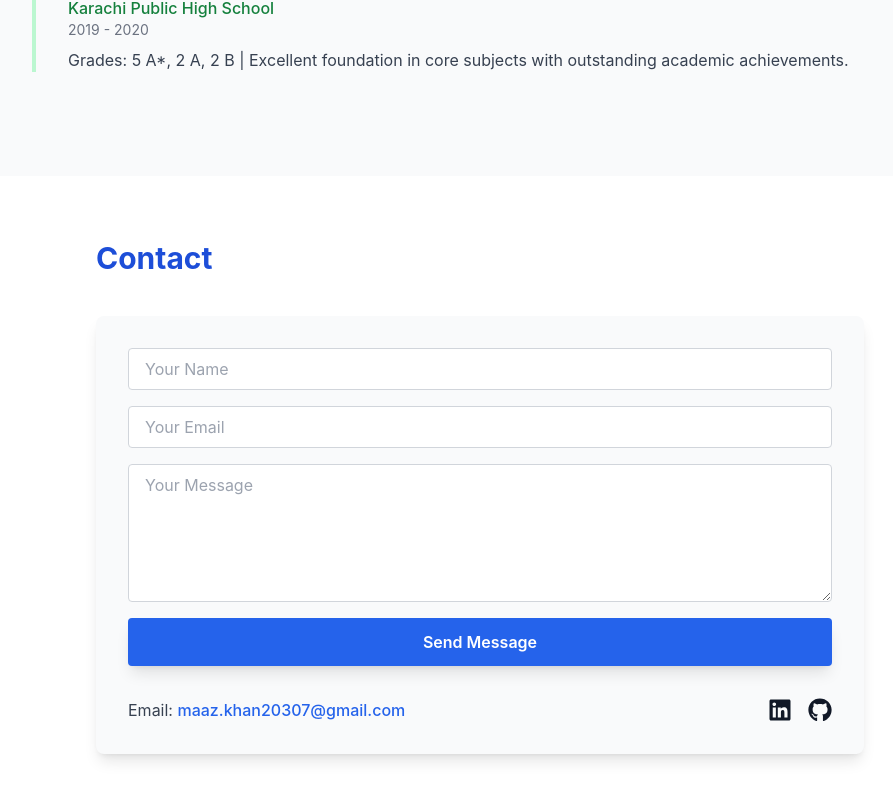
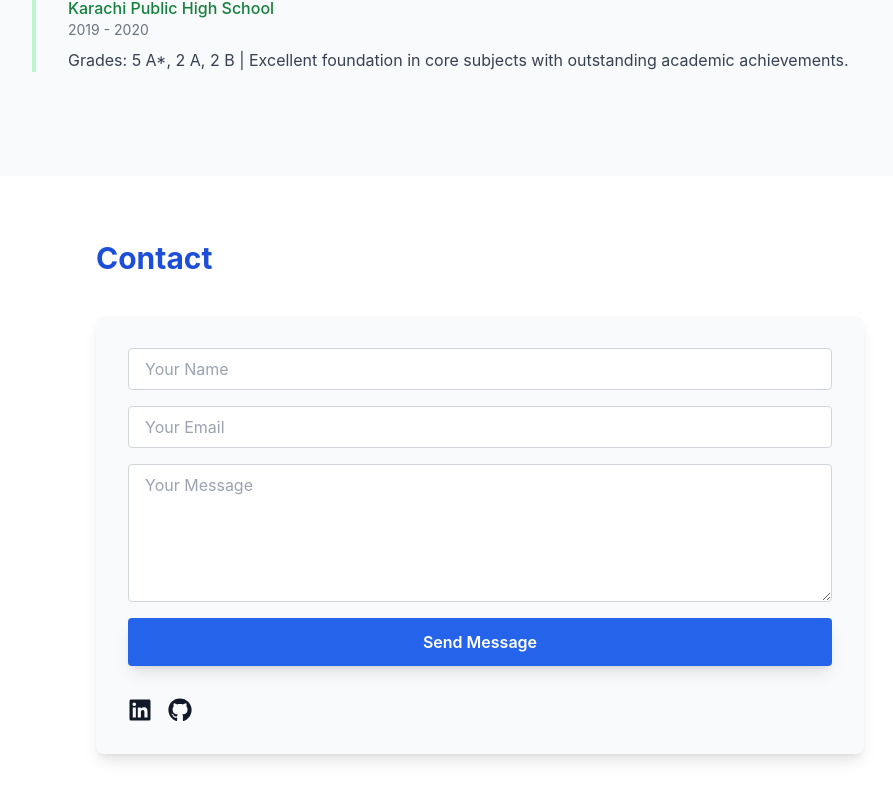
Before and after one commit to maaz-khan8/Portfolio, a React (Create React App) app: page / in a window 1280 px wide. Shown: the part 5124-5924 px from the top of the page, without its empty margins (160-1053 px from the left). Built offline with nearby package versions, Linux system fonts and the light colour scheme.

Commit message:
Commit before redeploy after clean setup

```diff
--- a/src/components/ContactSection.tsx
+++ b/src/components/ContactSection.tsx
@@ -109,12 +109,7 @@ const ContactSection: React.FC = () => {
             </form>
           )}
           <div className="mt-8 flex flex-col md:flex-row md:items-center md:justify-between gap-4">
-            <div>
-              <div className="text-gray-700 dark:text-gray-300">
-                Email: <span className="text-blue-600 dark:text-blue-400 font-medium">maaz.khan20307@gmail.com</span>
-              </div>
 
-            </div>
             <div className="flex gap-4 text-2xl">
               <a
                 href="https://linkedin.com"
```
